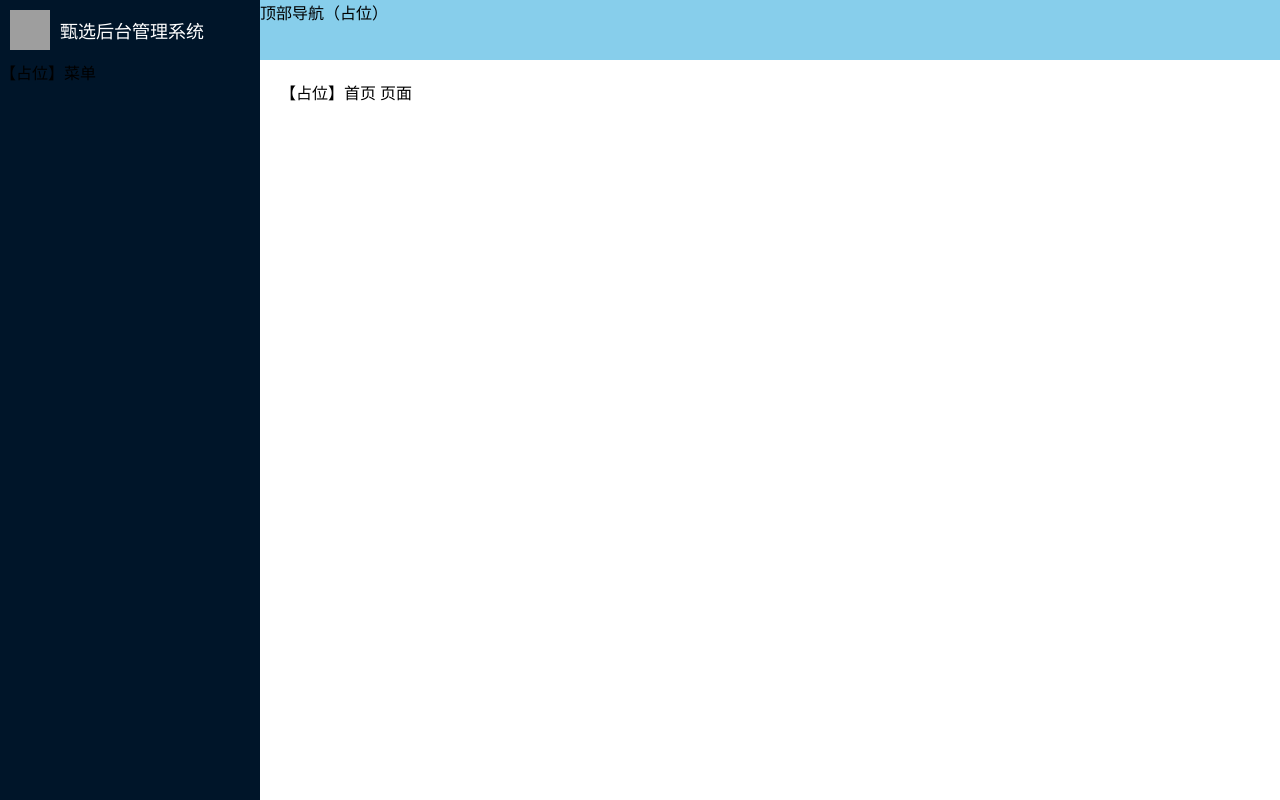
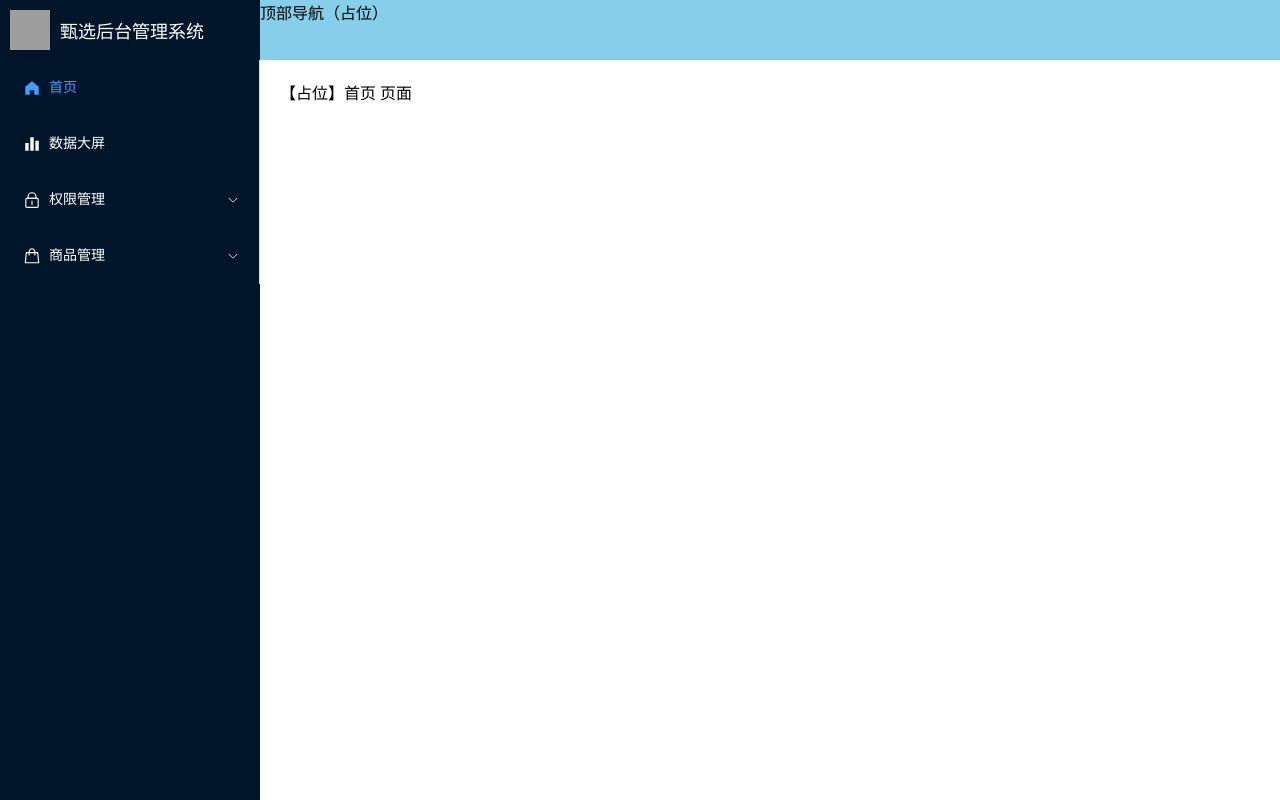
Before and after one commit to liwook/go-vue-selection, a Vue app in the folder apps/web/: page /#/home in a window 1280 px wide. Built offline with nearby package versions, Linux system fonts and the light colour scheme; grey boxes are pictures that could not be loaded.

Commit message:
feat(web): 实现递归左侧菜单组件与 RouteMeta 扩展

```diff
--- a/apps/web/src/layout/menu/index.vue
+++ b/apps/web/src/layout/menu/index.vue
@@ -1,5 +1,105 @@
 <template>
-  <div>【占位】菜单</div>
+  <!-- 根层用 el-menu 容器；递归子层只渲染菜单项，不重复套 el-menu -->
+  <el-menu
+    v-if="isRoot"
+    :default-active="$route.path"
+    background-color="#001529"
+    text-color="#fff"
+    active-text-color="#409eff"
+  >
+    <SideMenu :menu-list="menuList" :parent-path="parentPath" :is-root="false" />
+  </el-menu>
+
+  <template v-else>
+    <template v-for="item in menuList" :key="item.path">
+      <!-- 叶子节点（无 children 或只有一个 child）：直接渲染菜单项 -->
+      <el-menu-item
+        v-if="isLeaf(item) && !leaf(item).meta?.hidden"
+        :index="resolvePath(leaf(item).path)"
+        @click="goRoute(resolvePath(leaf(item).path))"
+      >
+        <el-icon><component :is="getIcon(leaf(item).meta?.icon)" /></el-icon>
+        <span>{{ leaf(item).meta?.title }}</span>
+      </el-menu-item>
+
+      <!-- 多子节点：渲染可展开子菜单 -->
+      <el-sub-menu
+        v-else-if="item.children && item.children.length > 1 && item.meta?.title"
+        :index="resolvePath(item.path)"
+      >
+        <template #title>
+          <el-icon><component :is="getIcon(item.meta?.icon)" /></el-icon>
+          <span>{{ item.meta?.title }}</span>
+        </template>
+        <SideMenu
+          :menu-list="item.children"
+          :parent-path="resolvePath(item.path)"
+          :is-root="false"
+        />
+      </el-sub-menu>
+    </template>
+  </template>
 </template>
 
-<script setup lang="ts"></script>
+<script setup lang="ts">
+import { useRouter } from 'vue-router'
+import type { RouteRecordRaw } from 'vue-router'
+import type { Component } from 'vue'
+import {
+  HomeFilled,
+  Histogram,
+  Lock,
+  UserFilled,
+  Menu as MenuIcon,
+  Goods,
+  Stamp,
+  Files,
+} from '@element-plus/icons-vue'
+
+// 给递归组件起名字，才能在自己模板里用 <SideMenu> 调用自己
+defineOptions({ name: 'SideMenu' })
+
+// 根层默认 true：layout 调用 <Menu :menu-list="..."/> 不传 isRoot 时，自动套 el-menu 容器
+const props = withDefaults(
+  defineProps<{
+    menuList: RouteRecordRaw[]
+    parentPath?: string
+    isRoot?: boolean
+  }>(),
+  { isRoot: true },
+)
+
+const $router = useRouter()
+
+// 叶子判断：没有子节点，或只有一个子节点（这种会“折叠”成菜单项展示）
+const isLeaf = (item: RouteRecordRaw) => !item.children || item.children.length <= 1
+
+// 取出真正要展示的那个节点：单子节点时返回它的 child，否则返回自身
+const leaf = (item: RouteRecordRaw) =>
+  item.children?.length === 1 ? item.children[0] : item
+
+// 拼完整路径：绝对路径直接用，相对路径拼上父级路径
+const resolvePath = (path: string) =>
+  path.startsWith('/')
+    ? path
+    : props.parentPath
+      ? `${props.parentPath}/${path}`
+      : `/${path}`
+
+// 图标映射表：手动 import 再当对象，自动导入扫不到“动态字符串”
+const iconMap: Record<string, Component> = {
+  HomeFilled,
+  Histogram,
+  Lock,
+  UserFilled,
+  Menu: MenuIcon,
+  Goods,
+  Stamp,
+  Files,
+}
+const getIcon = (icon?: string): Component | undefined =>
+  icon ? iconMap[icon] : undefined
+
+// 点击菜单项跳转
+const goRoute = (path: string) => $router.push(path)
+</script>
--- a/apps/web/src/router/routes.ts
+++ b/apps/web/src/router/routes.ts
@@ -1,3 +1,12 @@
+// 扩展 RouteMeta：给路由记录附加菜单所需的 title / icon / hidden
+declare module 'vue-router' {
+  interface RouteMeta {
+    title?: string
+    icon?: string
+    hidden?: boolean
+  }
+}
+
 // 对外暴露常量路由（本阶段为静态路由，后续权限阶段会在此基础上筛选）
 export const constantRoute = [
   // 登录页（不挂 Layout，隐藏于菜单）
```
